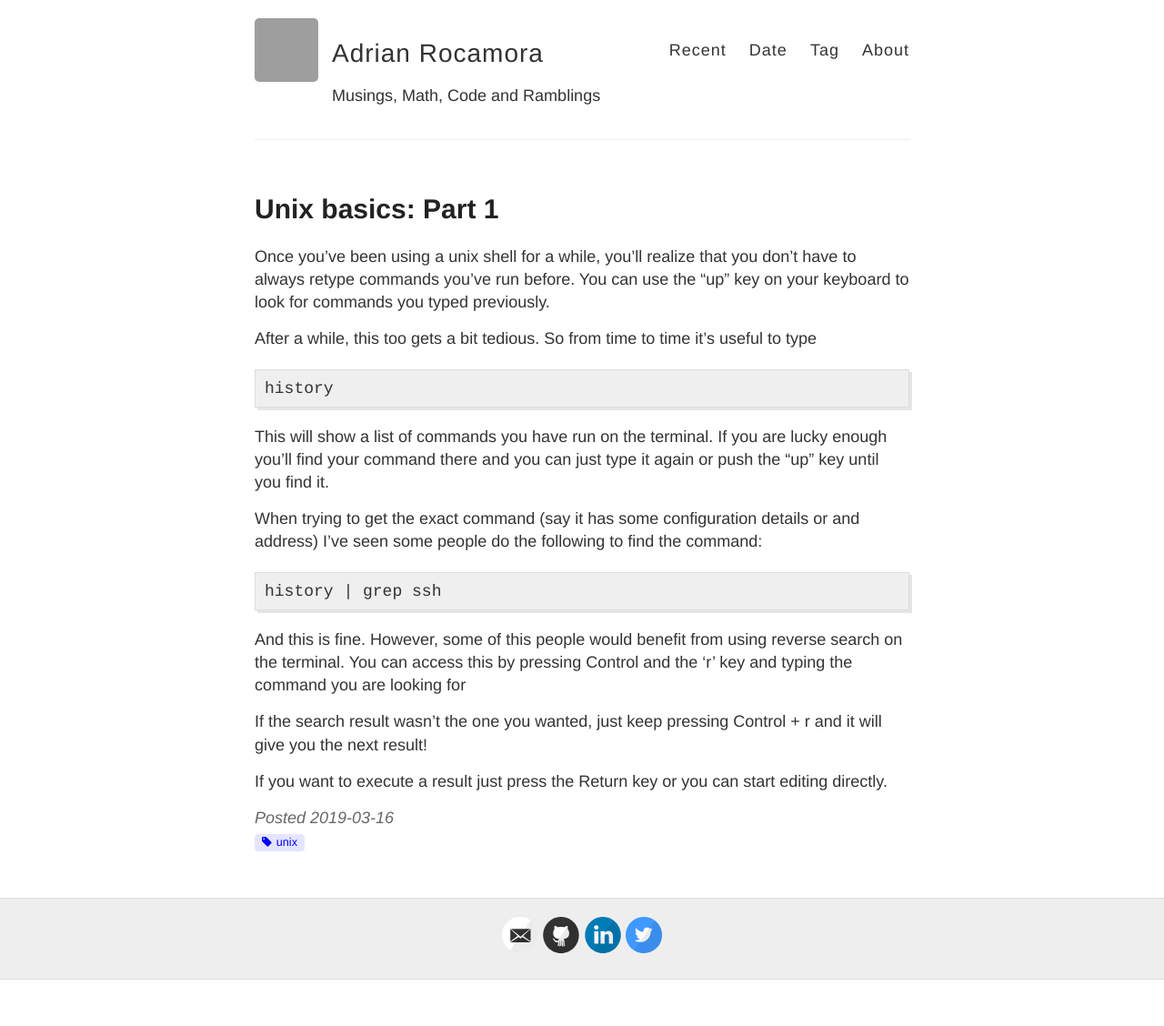
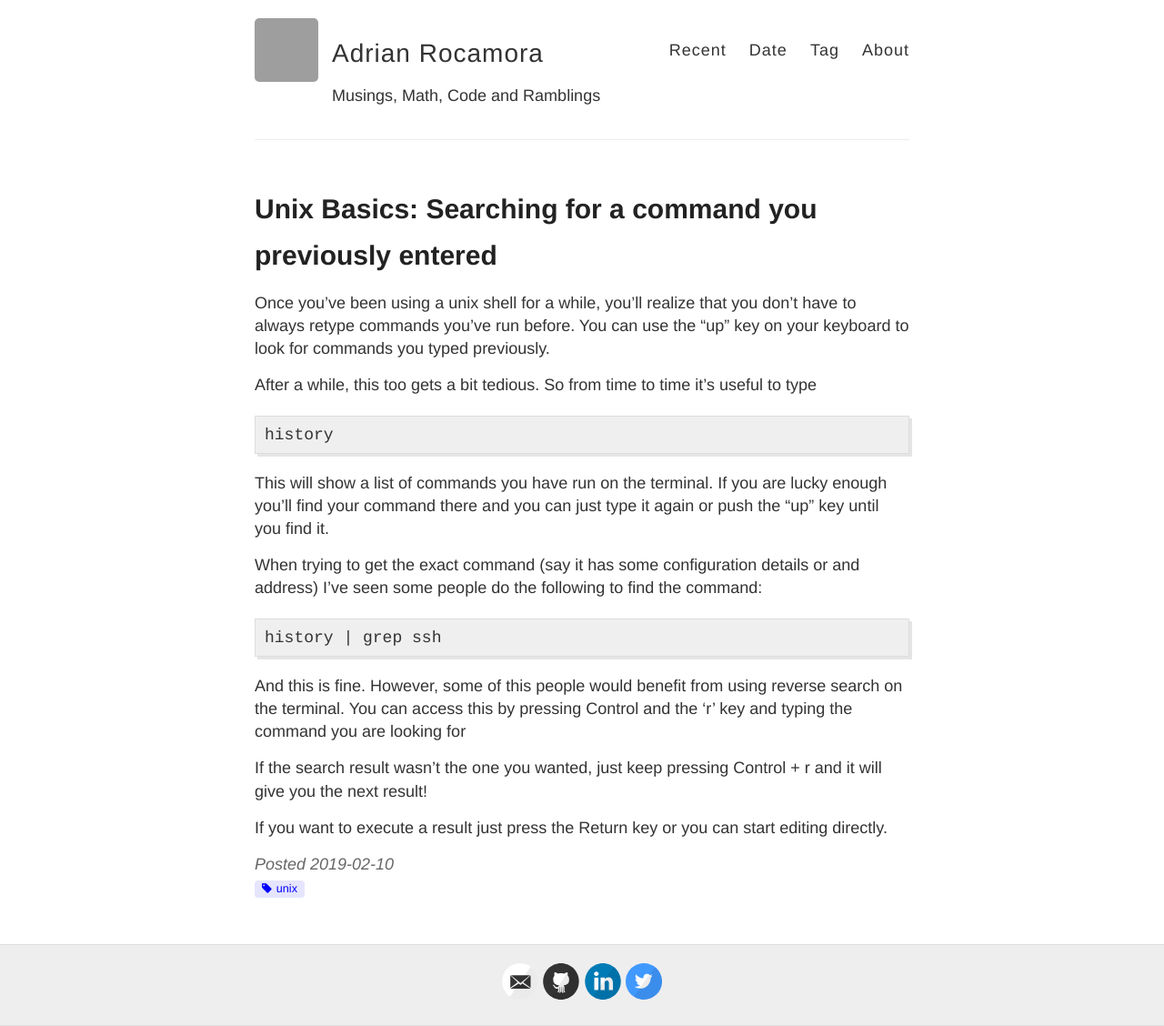
Before and after one commit to adrianrocamora/blog, a Jekyll site: the page built from _posts/2019-02-10-unix-reverse-search.md, in a window 1280 px wide. Shown: the whole page at 91% size. Built offline with Jekyll 4.4.1, drawn with Linux system fonts in a browser that asks for light colours; nearby versions of some CDN libraries; before the commit the page ends 1077 px from its top, so only the background shows below that; grey boxes are pictures that could not be loaded.

Commit message:
Updated unix post

```diff
--- a/_posts/2019-02-10-unix-reverse-search.md
+++ b/_posts/2019-02-10-unix-reverse-search.md
@@ -1,7 +1,7 @@
 ---
 layout: post
-title: 'Unix basics: Part 1'
-date: 2019-03-16 00:02:00 +0000
+title: 'Unix Basics: Searching for a command you previously entered'
+date: 2019-02-10 00:00:00 +0000
 tags:
   unix
 ---
```
